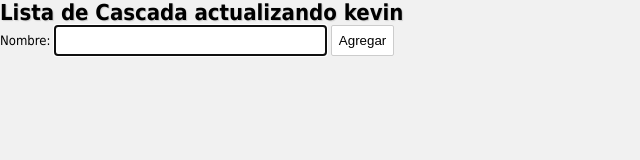
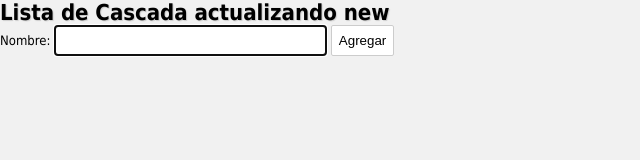
Before and after one commit to cass2304/cascadafull, a plain HTML site: page index.html in a window 1280 px wide. Shown: the full height of the page, 0-640 px from the left. Drawn offline with Linux system fonts and the light colour scheme.

Commit message:
Update index.html

```diff
--- a/index.html
+++ b/index.html
@@ -18,7 +18,7 @@
 
 <body>
 
-      <h1>Lista de Cascada actualizando kevin</h1>
+      <h1>Lista de Cascada actualizando new</h1>
           <div id="divControles">
               <label for="txtNombre">Nombre: </label>
               <input type="text" id="txtNombre" size="30">
```
